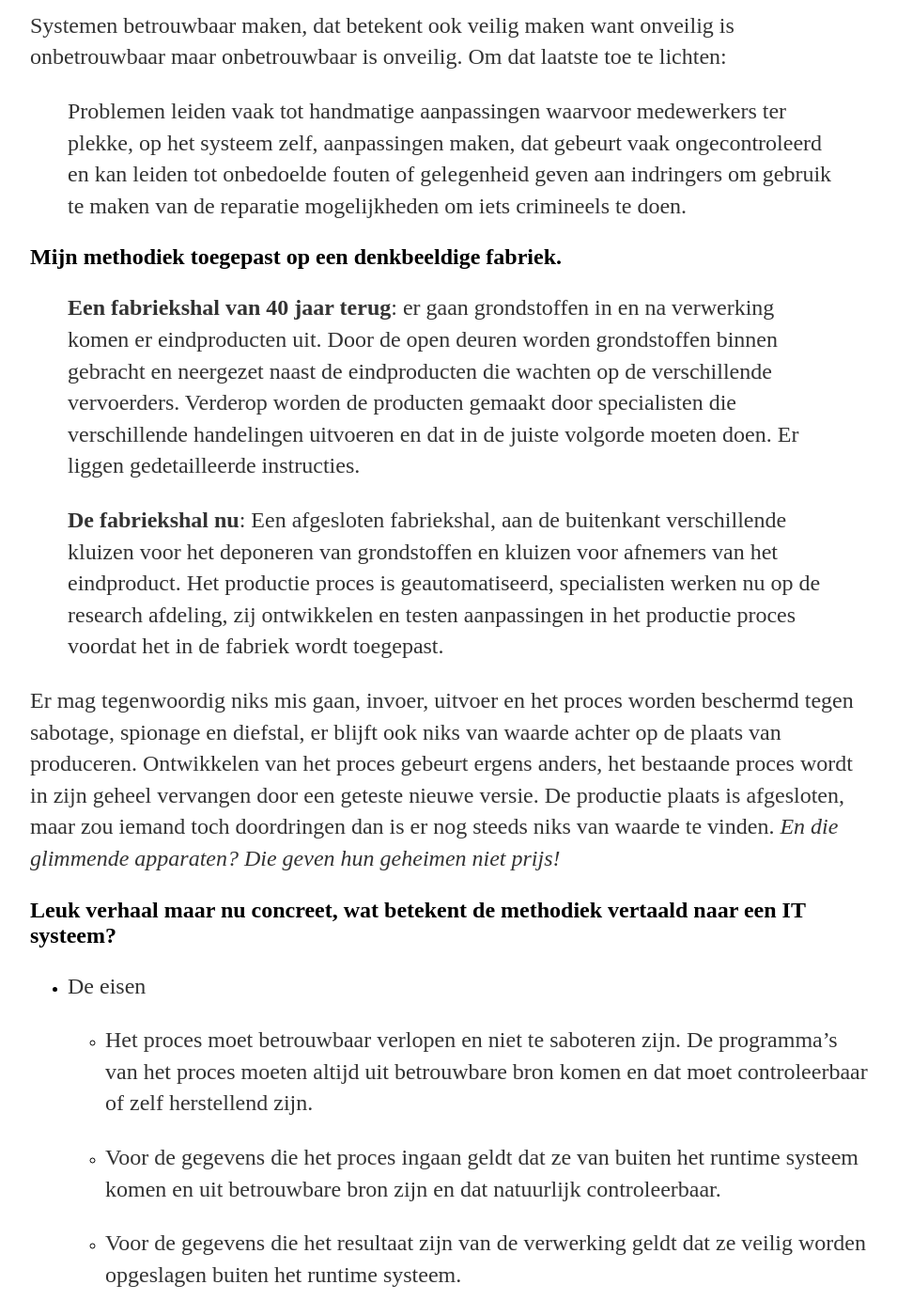
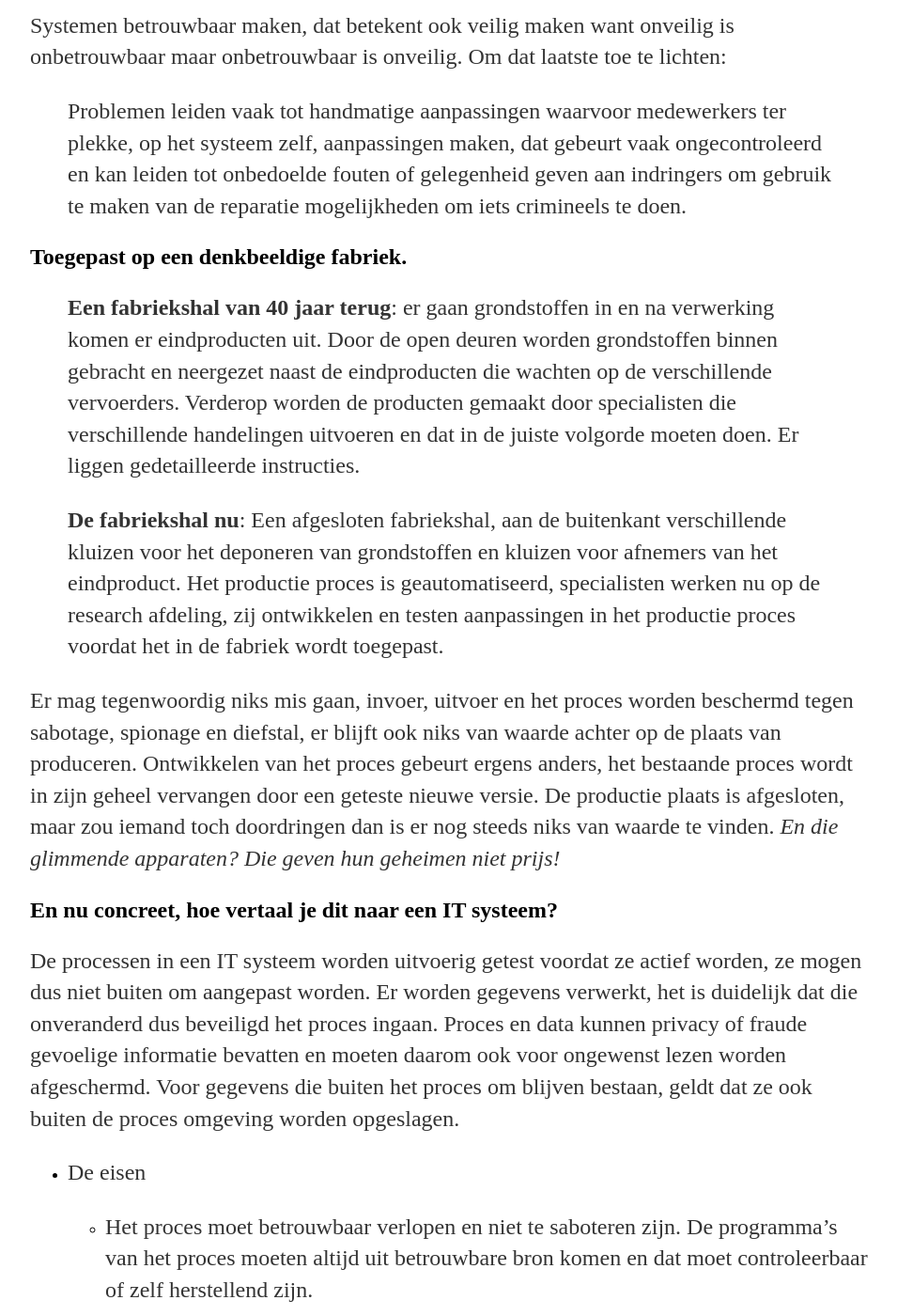
Before and after one commit to paedelm/paedelm.github.io, a Jekyll site: the page built from _posts/2021-04-23-Reden-van mijn-zelfstandigheid.md, in a window 1280 px wide and 1400 px high, scrolled down 593 px. Shown: the whole window at 94% size, without its empty margins (160-1115 px from the left). Built offline with Jekyll 4.4.1, drawn with Linux system fonts in a browser that asks for light colours; some of the changed text lies outside the part shown.

Commit message:
iets anders beschreven

```diff
--- a/_posts/2021-04-23-Reden-van mijn-zelfstandigheid.md
+++ b/_posts/2021-04-23-Reden-van mijn-zelfstandigheid.md
@@ -8,18 +8,20 @@ date: 2021-04-23
 
  Alom in het nieuws: storing in een systeem van de overheid, cijfers niet op tijd, bedrijf in de problemen door een hack op een essentieel systeem, gegevens gelekt en aangeboden op het dark net, en dat bijna iedere dag. Ik ben bang dat er nog heel wat systemen zijn die bij gerichte criminele aandacht flink door de mand vallen. Ze zijn daar vroeger meestal niet op ontworpen en het werd ook niet afgestraft maar dat is tegenwoordig wel anders.
 
-## Mijn expertise
+## Wat kunnen we er aan doen?
 
   Systemen betrouwbaar maken, dat betekent ook veilig maken want onveilig is onbetrouwbaar maar onbetrouwbaar is onveilig. Om dat laatste toe te lichten:
   > Problemen leiden vaak tot handmatige aanpassingen waarvoor medewerkers ter plekke, op het systeem zelf, aanpassingen maken, dat gebeurt vaak ongecontroleerd en kan leiden tot onbedoelde fouten of gelegenheid geven aan indringers om gebruik te maken van de reparatie mogelijkheden om iets crimineels te doen.
 
-## Mijn methodiek toegepast op een denkbeeldige fabriek.
+## Toegepast op een denkbeeldige fabriek.
 > **Een fabriekshal van 40 jaar terug**: er gaan grondstoffen in en na verwerking komen er eindproducten uit. Door de open deuren worden grondstoffen binnen gebracht en neergezet naast de eindproducten die wachten op de verschillende vervoerders. Verderop worden de producten gemaakt door specialisten die verschillende handelingen uitvoeren en dat in de juiste volgorde moeten doen. Er liggen gedetailleerde instructies.
 
 > **De fabriekshal nu**: Een afgesloten fabriekshal, aan de buitenkant verschillende kluizen voor het deponeren van grondstoffen en kluizen voor afnemers van het eindproduct. Het productie proces is geautomatiseerd, specialisten werken nu op de research afdeling, zij ontwikkelen en testen aanpassingen in het productie proces voordat het in de fabriek wordt toegepast.
 
 Er mag tegenwoordig niks mis gaan, invoer, uitvoer en het proces worden beschermd tegen sabotage, spionage en diefstal, er blijft ook niks van waarde achter op de plaats van produceren. Ontwikkelen van het proces gebeurt ergens anders, het bestaande proces wordt in zijn geheel vervangen door een geteste nieuwe versie. De productie plaats is afgesloten, maar zou iemand toch doordringen dan is er nog steeds niks van waarde te vinden. _En die glimmende apparaten? Die geven hun geheimen niet prijs!_
-## Leuk verhaal maar nu concreet, wat betekent de methodiek vertaald naar een IT systeem?
+## En nu concreet, hoe vertaal je dit naar een IT systeem?
+
+De processen in een IT systeem worden uitvoerig getest voordat ze actief worden, ze mogen dus niet buiten om aangepast worden. Er worden gegevens verwerkt, het is duidelijk dat die onveranderd dus beveiligd het proces ingaan. Proces en data kunnen privacy of fraude gevoelige informatie bevatten en moeten daarom ook voor ongewenst lezen worden afgeschermd. Voor gegevens die buiten het proces om blijven bestaan, geldt dat ze ook buiten de proces omgeving worden opgeslagen.
 
 * De eisen
 
@@ -95,7 +97,7 @@ Al in Git is het zaak al de geheimen (wachtwoorden sleutels etc..) vanuit een kl
 
   Dat heeft mijn voorkeur, in een soort datakluis, dat maakt het moeilijk voor een indringer van jouw runtime systeem iets te vinden van waarde en het betekent dat de server inwisselbaar wordt.
 
-* Handige oplossingen voor het (**niet**)aanpassen van bestaande software voor het gebruik van versleutelde bestanden.
+* Oplossingen om bestaande software **_ongewijzigd_** versleutelde bestanden te laten gebruiken.
 
   Voor het beveiligd uitvoeren is er al een tussenlaag die jouw script of programma uitvoert. Deze tussen laag heeft ook faciliteiten om jouw script aan te roepen en via stdin stream het ontcijferde bestand te geven of vlak van te voren het bestand ontcijferd neer te zetten en na afloop te verwijderen. De uitvoer kan via de stream, stdout of via de persistente variant versleuteld worden en de leesbare versie wordt dan verwijderd. Het maakt voor de tussenlaag niet zoveel uit of het versleutelde bestand op schijf of vanuit een datakluis komt.
 
@@ -107,7 +109,7 @@ Al in Git is het zaak al de geheimen (wachtwoorden sleutels etc..) vanuit een kl
 
 * Zet geen poorten open, alle software die toch luistert op een poort, moet kritisch bekeken worden.
 
-* Import gegevens van buiten het domein, een veilige oplossing.
+* Een veilige oplossing om gegevens van buiten het doemin te importeren.
 
   Als je gegevens krijgt van buiten het domein, maak dan een aparte locatie, bijvoorbeeld in de cloud, geef de eigenaar van de gegevens een schrijfsleutel en haal de gegevens vanuit die locatie naar jouw systeem om te verwerken. Vanwege de beveiliging, versleuteling, de hulpmiddelen en de documentatie is dat een makkelijke manier.
 
```
